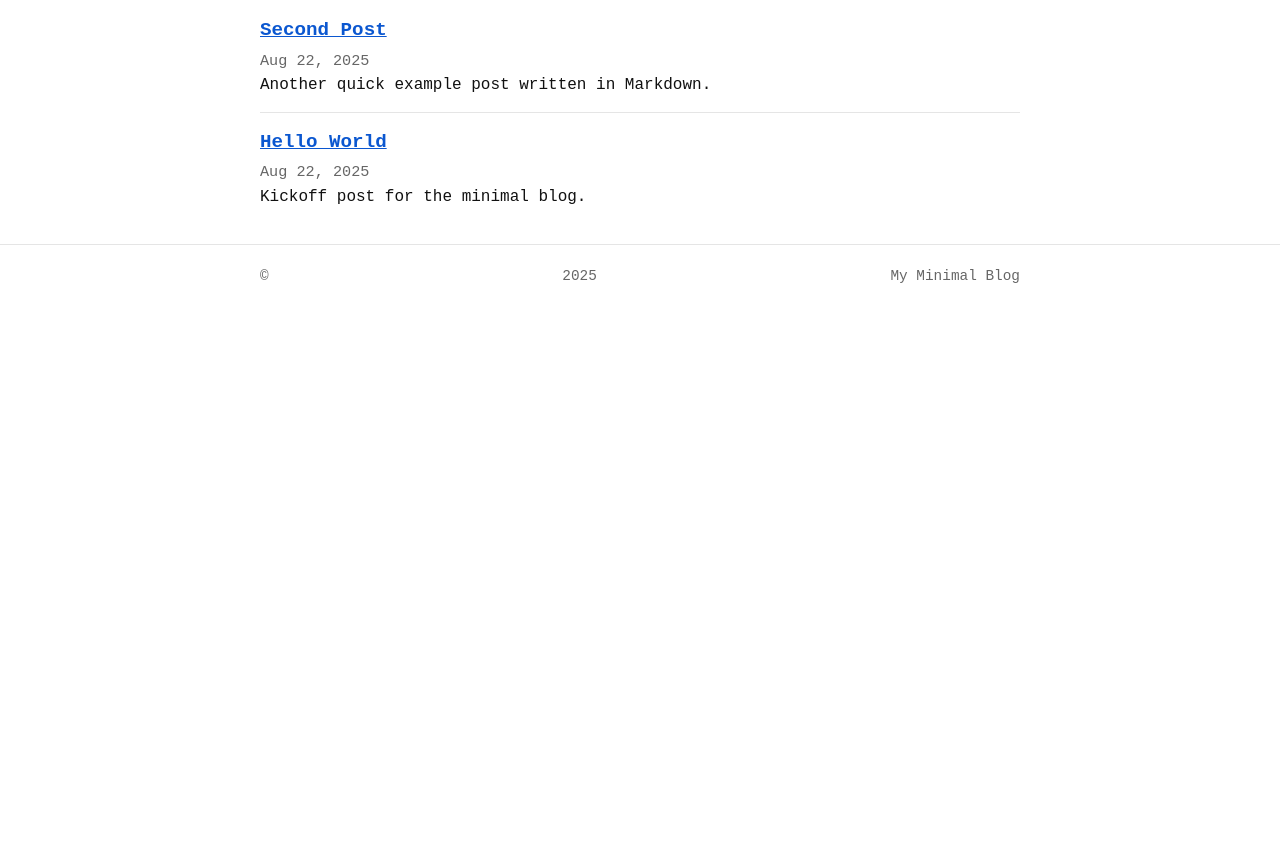
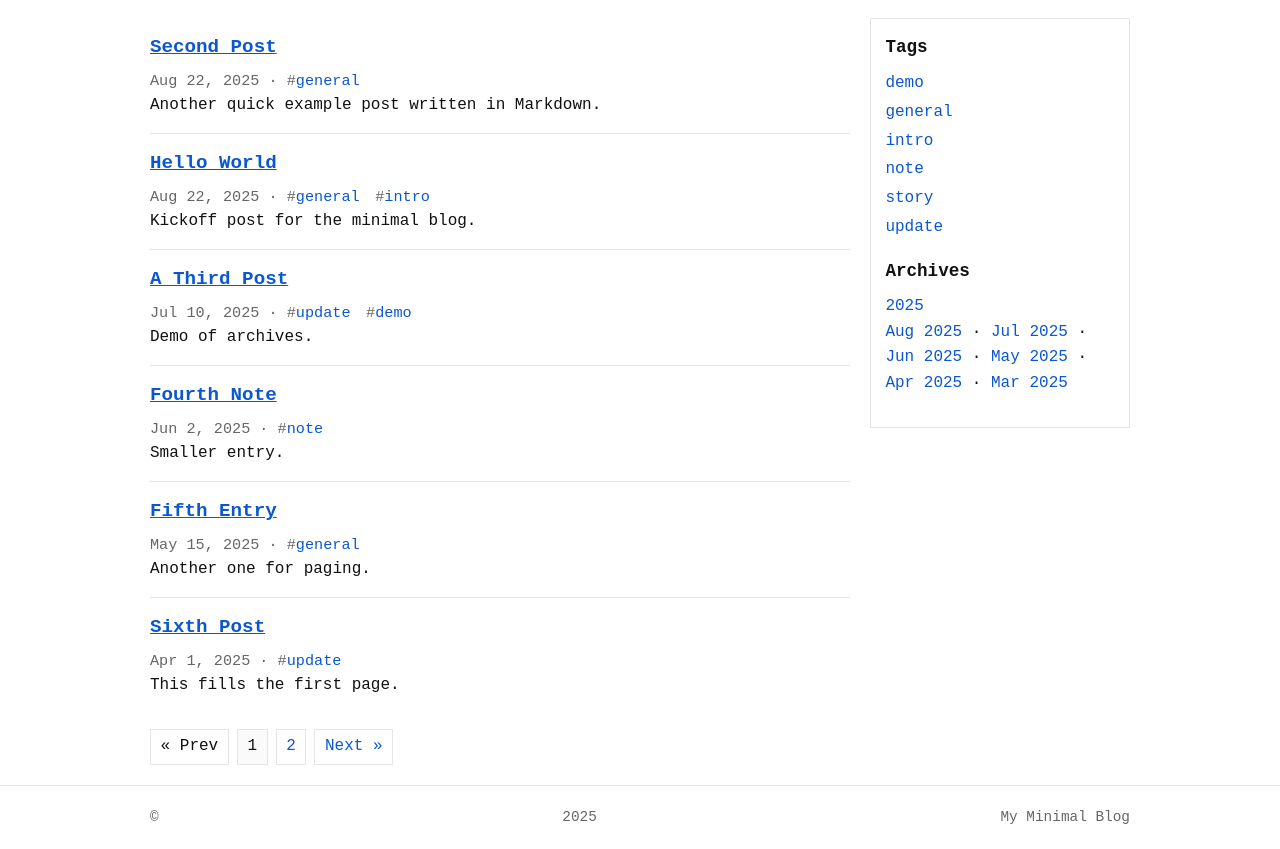
Before and after one commit to jtgis/blog, a plain HTML site: page index.html in a window 1280 px wide. Shown: the part 84-933 px from the top of the page. Before the commit the page ends 800 px from the top, so only its background shows below. Drawn offline with Linux system fonts and the light colour scheme.

Commit message:
Add files via upload

````diff
--- a/app.js
+++ b/app.js
@@ -1,8 +1,15 @@
-/* Minimal blog engine: reads posts.json and Markdown files, no build step. */
+/* Minimal blog engine with:
+   - Pagination (6 posts per page)
+   - Sidebar with Tags and Archives (years/months)
+   - Simple Markdown rendering
+*/
 
 const $ = (sel, el = document) => el.querySelector(sel);
 const app = $("#app");
+const sidebar = $("#sidebar");
 $("#year").textContent = new Date().getFullYear();
+
+const PER_PAGE = 6;
 
 const state = {
   posts: [],
@@ -15,55 +22,31 @@ function escapeHtml(str) {
 
 /* Very small Markdown -> HTML converter covering common basics */
 function mdToHtml(md) {
-  // Normalize newlines
   md = md.replace(/\r\n?/g, "\n");
-
-  // Fenced code blocks ```lang\n...\n```
-  md = md.replace(/```([\s\S]*?)```/g, (m, code) => {
-    return `<pre><code>${escapeHtml(code.trim())}</code></pre>`;
-  });
-
-  // Inline code `...`
+  md = md.replace(/```([\s\S]*?)```/g, (m, code) => `<pre><code>${escapeHtml(code.trim())}</code></pre>`);
   md = md.replace(/`([^`]+)`/g, (_, code) => `<code>${escapeHtml(code)}</code>`);
-
-  // Headings ###### to #
   for (let i = 6; i >= 1; i--) {
     const re = new RegExp(`^${"#".repeat(i)}\\s+(.+)$`, "gm");
     md = md.replace(re, (_, txt) => `<h${i}>${txt.trim()}</h${i}>`);
   }
-
-  // Bold **text**
   md = md.replace(/\*\*([^*]+)\*\*/g, "<strong>$1</strong>");
-
-  // Italic *text*
   md = md.replace(/(^|[^\*])\*([^\*]+)\*(?!\*)/g, "$1<em>$2</em>");
-
-  // Links [text](url)
   md = md.replace(/\[([^\]]+)\]\(([^)]+)\)/g, `<a href="$2" target="_blank" rel="noopener noreferrer">$1</a>`);
-
-  // Lists (unordered)
   md = md.replace(/(?:^|\n)([-*] .+(?:\n[-*] .+)*)/g, (m) => {
     const items = m.trim().split("\n").map(line => line.replace(/^[-*]\s+/, "")).map(s => `<li>${s}</li>`).join("");
     return `\n<ul>${items}</ul>`;
   });
-
-  // Lists (ordered)
   md = md.replace(/(?:^|\n)((?:\d+\. .+(?:\n\d+\. .+)*))/g, (m) => {
     const items = m.trim().split("\n").map(line => line.replace(/^\d+\.\s+/, "")).map(s => `<li>${s}</li>`).join("");
     return `\n<ol>${items}</ol>`;
   });
-
-  // Paragraphs: wrap remaining text blocks separated by blank lines
   md = md.split(/\n{2,}/).map(block => {
     if (/^\s*<(h\d|ul|ol|pre|blockquote)/.test(block)) return block;
     if (/^\s*[-*]\s+/.test(block) || /^\s*\d+\.\s+/.test(block)) return block;
     if (block.trim() === "") return "";
     return `<p>${block.replace(/\n/g, "<br>")}</p>`;
   }).join("\n");
-
-  // Blockquotes > ...
   md = md.replace(/(?:^|\n)&gt;\s?(.+)(?=\n|$)/g, "\n<blockquote>$1</blockquote>");
-
   return md;
 }
 
@@ -71,24 +54,126 @@ function setTitle(t) {
   document.title = t ? `${t} · My Minimal Blog` : "My Minimal Blog";
 }
 
-function renderList() {
+function uniq(arr) {
+  return [...new Set(arr)];
+}
+
+function getFiltersFromURL() {
+  const params = new URLSearchParams(location.search);
+  return {
+    post: params.get("post"),
+    page: parseInt(params.get("page") || "1", 10),
+    tag: params.get("tag"),
+    year: params.get("year"),
+    month: params.get("month")
+  };
+}
+
+function buildSidebar(posts) {
+  // Tags
+  const allTags = uniq(posts.flatMap(p => Array.isArray(p.tags) ? p.tags : []))
+    .sort((a,b) => a.localeCompare(b));
+
+  // Archives: year -> months
+  const archiveMap = {};
+  posts.forEach(p => {
+    const d = new Date(p.date);
+    const y = String(d.getFullYear());
+    const m = String(d.getMonth() + 1).padStart(2, "0"); // 01..12
+    if (!archiveMap[y]) archiveMap[y] = new Set();
+    archiveMap[y].add(m);
+  });
+  const years = Object.keys(archiveMap).sort((a,b) => b.localeCompare(a));
+
+  const tagHtml = allTags.length
+    ? `<h3>Tags</h3><ul>${allTags.map(t => `<li><a href="?tag=${encodeURIComponent(t)}">${t}</a></li>`).join("")}</ul>`
+    : "";
+
+  const archiveHtml = years.length
+    ? `<h3>Archives</h3><ul>${
+        years.map(y => {
+          const months = [...archiveMap[y]].sort((a,b) => b.localeCompare(a));
+          const monthNames = { "01":"Jan","02":"Feb","03":"Mar","04":"Apr","05":"May","06":"Jun","07":"Jul","08":"Aug","09":"Sep","10":"Oct","11":"Nov","12":"Dec" };
+          const monthLinks = months.map(m => `<a href="?year=${y}&month=${m}">${monthNames[m]} ${y}</a>`).join(" · ");
+          return `<li><a href="?year=${y}">${y}</a>${months.length ? `<div>${monthLinks}</div>` : ""}</li>`;
+        }).join("")
+      }</ul>`
+    : "";
+
+  sidebar.innerHTML = `${tagHtml}${archiveHtml}`;
+
+  // Client-side link handling for sidebar
+  sidebar.querySelectorAll('a[href^="?"]').forEach(a => {
+    a.addEventListener("click", (e) => {
+      e.preventDefault();
+      const url = new URL(a.href);
+      history.pushState({}, "", url);
+      route();
+    });
+  });
+}
+
+function filterPosts({ tag, year, month }) {
+  let items = state.posts.slice();
+  if (tag) {
+    items = items.filter(p => Array.isArray(p.tags) && p.tags.includes(tag));
+  }
+  if (year) {
+    items = items.filter(p => new Date(p.date).getFullYear() === Number(year));
+  }
+  if (month) {
+    items = items.filter(p => (new Date(p.date).getMonth()+1) === Number(month));
+  }
+  return items;
+}
+
+function paginate(items, page) {
+  const total = items.length;
+  const pages = Math.max(1, Math.ceil(total / PER_PAGE));
+  const current = Math.min(Math.max(1, page), pages);
+  const start = (current - 1) * PER_PAGE;
+  const slice = items.slice(start, start + PER_PAGE);
+  return { slice, total, pages, current };
+}
+
+function renderList(filters) {
   setTitle("");
-  const list = state.posts
-    .slice()
-    .sort((a,b) => (a.date < b.date ? 1 : -1))
-    .map(p => {
+  const filtered = filterPosts(filters).sort((a,b) => (a.date < b.date ? 1 : -1));
+  const { slice, total, pages, current } = paginate(filtered, filters.page || 1);
+
+  const list = slice.map(p => {
     const date = new Date(p.date).toLocaleDateString(undefined, { year: 'numeric', month: 'short', day: 'numeric' });
+    const tags = (p.tags || []).map(t => `<span class="tag">#<a href="?tag=${encodeURIComponent(t)}">${t}</a></span>`).join(" ");
     return `<li>
       <h2 class="post-title"><a href="?post=${encodeURIComponent(p.slug)}">${p.title}</a></h2>
-        <div class="post-meta">${date}</div>
+      <div class="post-meta">${date}${tags ? ` · <span class="tags">${tags}</span>` : ""}</div>
       ${p.description ? `<div class="post-desc">${p.description}</div>` : ""}
     </li>`;
   }).join("");
+
+  const pageLinks = [];
+  if (pages > 1) {
+    const makeLink = (n, label = n) => {
+      const params = new URLSearchParams(location.search);
+      params.delete("post");
+      params.set("page", String(n));
+      return `<a href="?${params.toString()}">${label}</a>`;
+    };
+    pageLinks.push(current > 1 ? makeLink(current - 1, "« Prev") : `<span>« Prev</span>`);
+    for (let n = 1; n <= pages; n++) {
+      if (n === current) pageLinks.push(`<span class="current">${n}</span>`);
+      else pageLinks.push(makeLink(n));
+    }
+    pageLinks.push(current < pages ? makeLink(current + 1, "Next »") : `<span>Next »</span>`);
+  }
+
   app.innerHTML = `<section>
-    <ul class="post-list">${list}</ul>
+    ${filtered.length ? `<ul class="post-list">${list}</ul>` : `<p>No posts found.</p>`}
+    <div class="pagination">${pageLinks.join("")}</div>
   </section>`;
-  // Attach click handlers for client-side navigation
-  app.querySelectorAll('a[href^="?post="]').forEach(a => {
+
+  // Bind list links
+  app.querySelectorAll('a[href^="?"]').forEach(a => {
     a.addEventListener("click", (e) => {
       e.preventDefault();
       const url = new URL(a.href);
@@ -105,12 +190,16 @@ async function renderPost(slug) {
     return;
   }
   setTitle(post.title);
-  app.innerHTML = `<p><a class="back-link" href="./">← Back to list</a></p><article><h1>${post.title}</h1><div class="post-meta">${new Date(post.date).toLocaleDateString()}</div><div id="post-body">Loading…</div></article>`;
+  app.innerHTML = `<p><a class="back-link" href="./">← Back to list</a></p>
+  <article>
+    <h1>${post.title}</h1>
+    <div class="post-meta">${new Date(post.date).toLocaleDateString()}</div>
+    <div id="post-body">Loading…</div>
+  </article>`;
   try {
     const res = await fetch(`posts/${post.slug}.md`);
     const md = await res.text();
     $("#post-body").innerHTML = mdToHtml(md);
-    // Rebind back link
     $(".back-link").addEventListener("click", (e) => {
       e.preventDefault();
       history.pushState({}, "", "./");
@@ -122,12 +211,12 @@ async function renderPost(slug) {
 }
 
 function route() {
-  const params = new URLSearchParams(location.search);
-  const slug = params.get("post");
-  if (slug) {
-    renderPost(slug);
+  const filters = getFiltersFromURL();
+  buildSidebar(state.posts);
+  if (filters.post) {
+    renderPost(filters.post);
   } else {
-    renderList();
+    renderList(filters);
   }
 }
 
--- a/index.html
+++ b/index.html
@@ -6,22 +6,26 @@
   <title>My Minimal Blog</title>
   <meta name="description" content="A super-minimal blog you can update by adding Markdown files." />
   <meta name="color-scheme" content="light" />
-  <link rel="preconnect" href="https://fonts.gstatic.com" crossorigin />
   <link rel="stylesheet" href="style.css" />
 </head>
 <body>
   <header class="site-header">
+    <div class="container">
       <h1 class="site-title"><a href="./">My Minimal Blog</a></h1>
       <nav class="site-nav">
         <a class="home-link" href="./">Home</a>
       </nav>
+    </div>
   </header>
 
-  <main id="app" class="container">
+  <div class="container layout">
+    <main id="app" class="content">
       <noscript>
         This blog needs JavaScript enabled to load posts. Please enable JavaScript.
       </noscript>
     </main>
+    <aside id="sidebar" class="sidebar"></aside>
+  </div>
 
   <footer class="site-footer">
     <div class="container">© <span id="year"></span> My Minimal Blog</div>
--- a/posts.json
+++ b/posts.json
@@ -3,12 +3,65 @@
     "title": "Hello World",
     "slug": "hello-world",
     "date": "2025-08-22",
-    "description": "Kickoff post for the minimal blog."
+    "description": "Kickoff post for the minimal blog.",
+    "tags": [
+      "general",
+      "intro"
+    ]
   },
   {
     "title": "Second Post",
     "slug": "second-post",
     "date": "2025-08-22",
-    "description": "Another quick example post written in Markdown."
+    "description": "Another quick example post written in Markdown.",
+    "tags": [
+      "general"
+    ]
+  },
+  {
+    "title": "A Third Post",
+    "slug": "third-post",
+    "date": "2025-07-10",
+    "description": "Demo of archives.",
+    "tags": [
+      "update",
+      "demo"
+    ]
+  },
+  {
+    "title": "Fourth Note",
+    "slug": "fourth-note",
+    "date": "2025-06-02",
+    "description": "Smaller entry.",
+    "tags": [
+      "note"
+    ]
+  },
+  {
+    "title": "Fifth Entry",
+    "slug": "fifth-entry",
+    "date": "2025-05-15",
+    "description": "Another one for paging.",
+    "tags": [
+      "general"
+    ]
+  },
+  {
+    "title": "Sixth Post",
+    "slug": "sixth-post",
+    "date": "2025-04-01",
+    "description": "This fills the first page.",
+    "tags": [
+      "update"
+    ]
+  },
+  {
+    "title": "Seventh Story",
+    "slug": "seventh-story",
+    "date": "2025-03-20",
+    "description": "Triggers page 2.",
+    "tags": [
+      "story"
+    ]
   }
 ]
--- a/style.css
+++ b/style.css
@@ -1,79 +1,74 @@
-/* Minimal styles: white background, monospace font */
+/* Minimal styles: white background, monospace font, with sidebar & pagination */
 :root {
   --text: #111;
   --muted: #666;
   --border: #e5e5e5;
   --link: #0b57d0;
-  --maxw: 760px;
+  --maxw: 980px;
+  --sidebar-w: 260px;
 }
 
-html, body {
-  height: 100%;
-}
-
+html, body { height: 100%; }
 body {
   margin: 0;
   background: #fff;
   color: var(--text);
   font-family: "Courier New", Courier, monospace;
-  line-height: 1.55;
+  line-height: 1.6;
 }
 
-.container {
-  max-width: var(--maxw);
-  margin: 0 auto;
-  padding: 1.25rem;
-}
+.container { max-width: var(--maxw); margin: 0 auto; padding: 1.25rem; }
 
-.site-header, .site-footer {
-  border-bottom: 1px solid var(--border);
-}
+.site-header, .site-footer { border-bottom: 1px solid var(--border); }
+.site-footer { border-top: 1px solid var(--border); border-bottom: 0; color: var(--muted); font-size: 0.9rem; }
 
-.site-footer {
-  border-top: 1px solid var(--border);
-  border-bottom: 0;
-  color: var(--muted);
-  font-size: 0.9rem;
-}
-
-.site-title {
-  margin: 0;
-  font-size: 1.6rem;
-  font-weight: 700;
-}
-
-.site-title a {
-  color: inherit;
-  text-decoration: none;
-  border-bottom: 2px solid transparent;
-}
-
+.site-title { margin: 0; font-size: 1.6rem; font-weight: 700; }
+.site-title a { color: inherit; text-decoration: none; border-bottom: 2px solid transparent; }
 .site-title a:hover { border-color: var(--border); }
 
 .site-nav { margin-top: 0.25rem; }
-.site-nav a {
-  color: var(--link);
-  text-decoration: none;
-  margin-right: 1rem;
-}
+.site-nav a { color: var(--link); text-decoration: none; margin-right: 1rem; }
+
+.layout { display: grid; grid-template-columns: 1fr; gap: 1.25rem; }
+.sidebar { border: 1px solid var(--border); padding: 0.9rem; }
+.sidebar h3 { margin: 0 0 0.6rem; font-size: 1.1rem; }
+.sidebar a { text-decoration: none; color: var(--link); }
+.sidebar ul { list-style: none; margin: 0.25rem 0 1rem; padding: 0; }
+.sidebar li { margin: 0.2rem 0; }
+
+.content { min-width: 0; }
 
 .post-list { list-style: none; padding: 0; margin: 0; }
 .post-list li { padding: 0.9rem 0; border-bottom: 1px solid var(--border); }
 .post-list li:last-child { border-bottom: 0; }
-.post-title { margin: 0 0 0.25rem; font-weight: 700; font-size: 1.2rem; }
+.post-title { margin: 0 0 0.35rem; font-weight: 700; font-size: 1.2rem; }
 .post-meta { color: var(--muted); font-size: 0.95rem; }
+
+.tags { margin-top: 0.35rem; font-size: 0.95rem; }
+.tag { display: inline-block; margin-right: 0.4rem; }
+.tag a { text-decoration: none; }
 
 a { color: var(--link); }
 a:hover { text-decoration: underline; }
 
-article h1, article h2, article h3 { margin: 1.2rem 0 0.6rem; }
+/* More generous heading margins in articles */
+article h1, article h2, article h3 { margin: 1.6rem 0 0.8rem; }
 article pre { background: #fafafa; border: 1px solid var(--border); padding: 0.85rem; overflow: auto; }
 article code { background: #fafafa; border: 1px solid var(--border); padding: 0.1rem 0.25rem; }
 article blockquote { border-left: 4px solid var(--border); margin: 1rem 0; padding: 0.25rem 0.75rem; color: var(--muted); }
 
 .back-link { display: inline-block; margin: 0.5rem 0 1rem; }
 
+.pagination { display: flex; gap: 0.5rem; margin-top: 1rem; flex-wrap: wrap; }
+.pagination a, .pagination span {
+  border: 1px solid var(--border);
+  padding: 0.25rem 0.6rem;
+  text-decoration: none;
+}
+.pagination .current { background: #fafafa; }
+
 @media (min-width: 900px) {
   .site-header .container, .site-footer .container { display: flex; align-items: baseline; justify-content: space-between; }
   .site-nav { margin-top: 0; }
+  .layout { grid-template-columns: minmax(0,1fr) var(--sidebar-w); align-items: start; }
 }
````
Also changed, not shown: 1 other file. Lines whose indentation alone changed are shown as unchanged.
